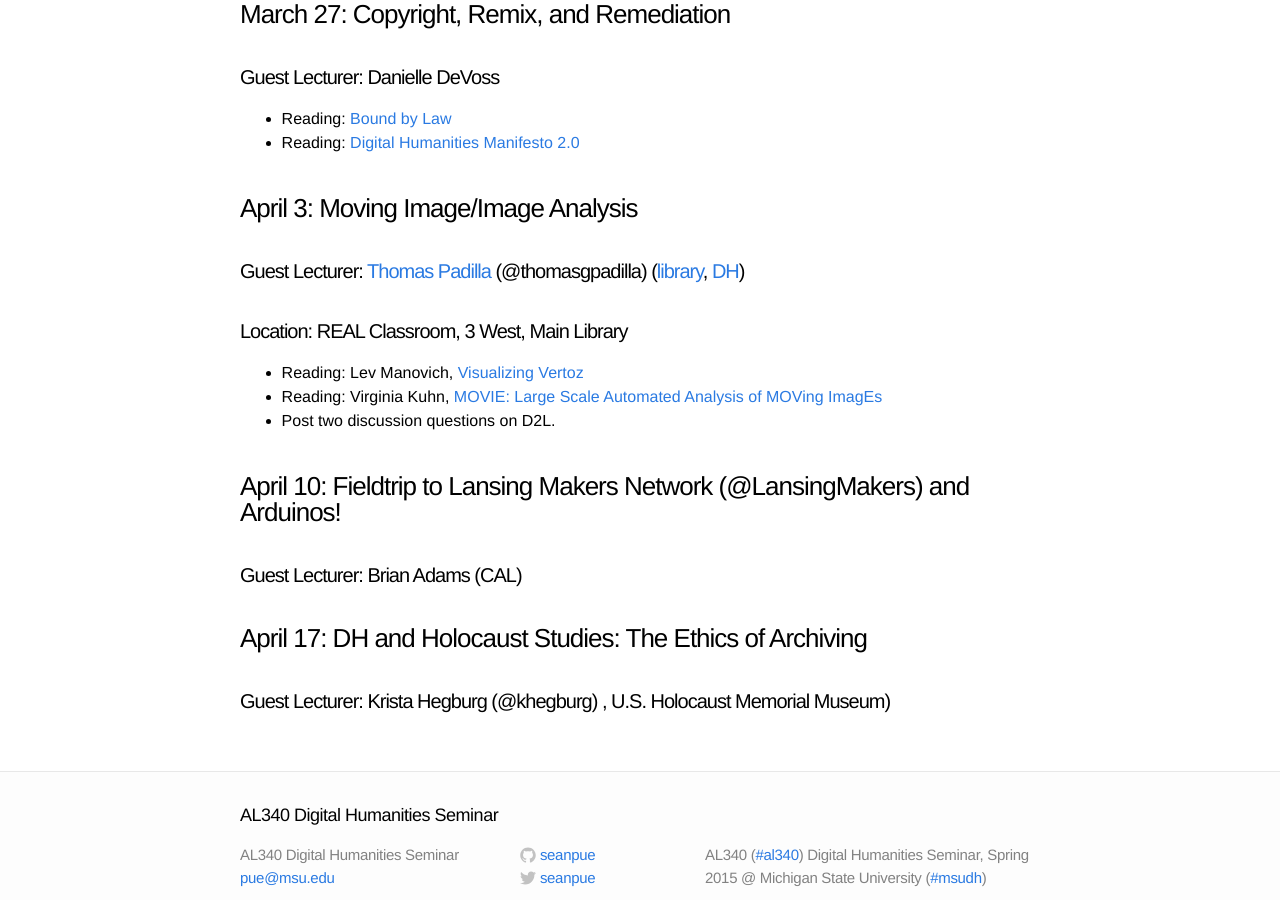
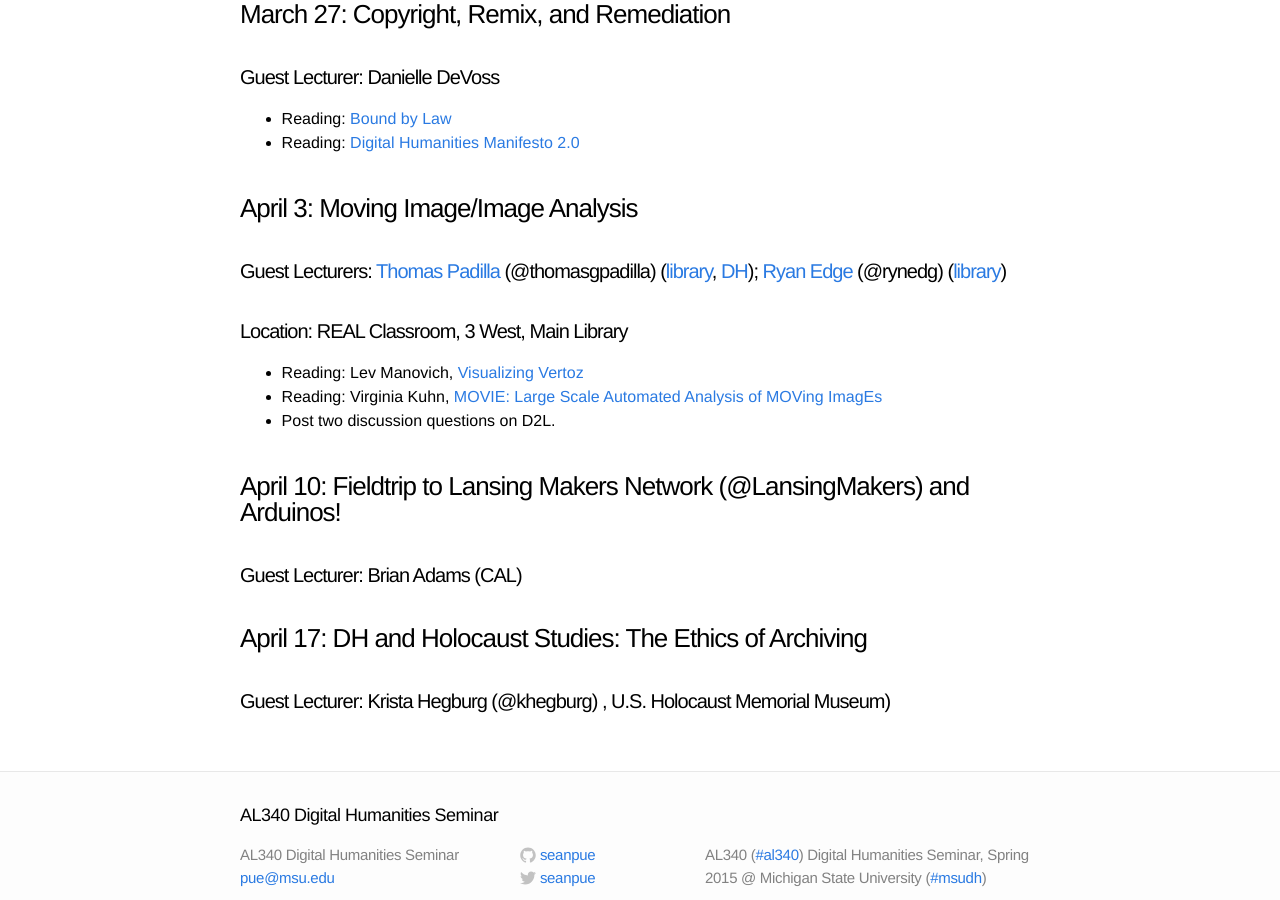
Before and after one commit to seanpue/al340, a Jekyll site: the page built from syllabus.md, in a window 1280 px wide and 900 px high, scrolled down 4613 px. Built offline with Jekyll 4.4.1, drawn with Linux system fonts in a browser that asks for light colours.

Commit message:
missing re

```diff
--- a/syllabus.md
+++ b/syllabus.md
@@ -162,7 +162,7 @@
 
 ### April 3: Moving Image/Image Analysis
 
-#### Guest Lecturer: [Thomas Padilla] (@thomasgpadilla) ([library], [DH])
+#### Guest Lecturers: [Thomas Padilla] (@thomasgpadilla) ([library], [DH]); [Ryan Edge] (@rynedg) ([library])
 
 #### Location: REAL Classroom, 3 West, Main Library
 
@@ -200,3 +200,4 @@
 [CE]: http://ce.cal.msu.edu
 [Information Visualization Slides]: https://github.com/seanpue/al340/blob/master/slides/AL340_InfoVisLecture.pdf?raw=true
 [Lansing Makers Network]: https://www.lansingmakersnetwork.org
+[Ryan Edge]: http://staff.lib.msu.edu/edger/
```
